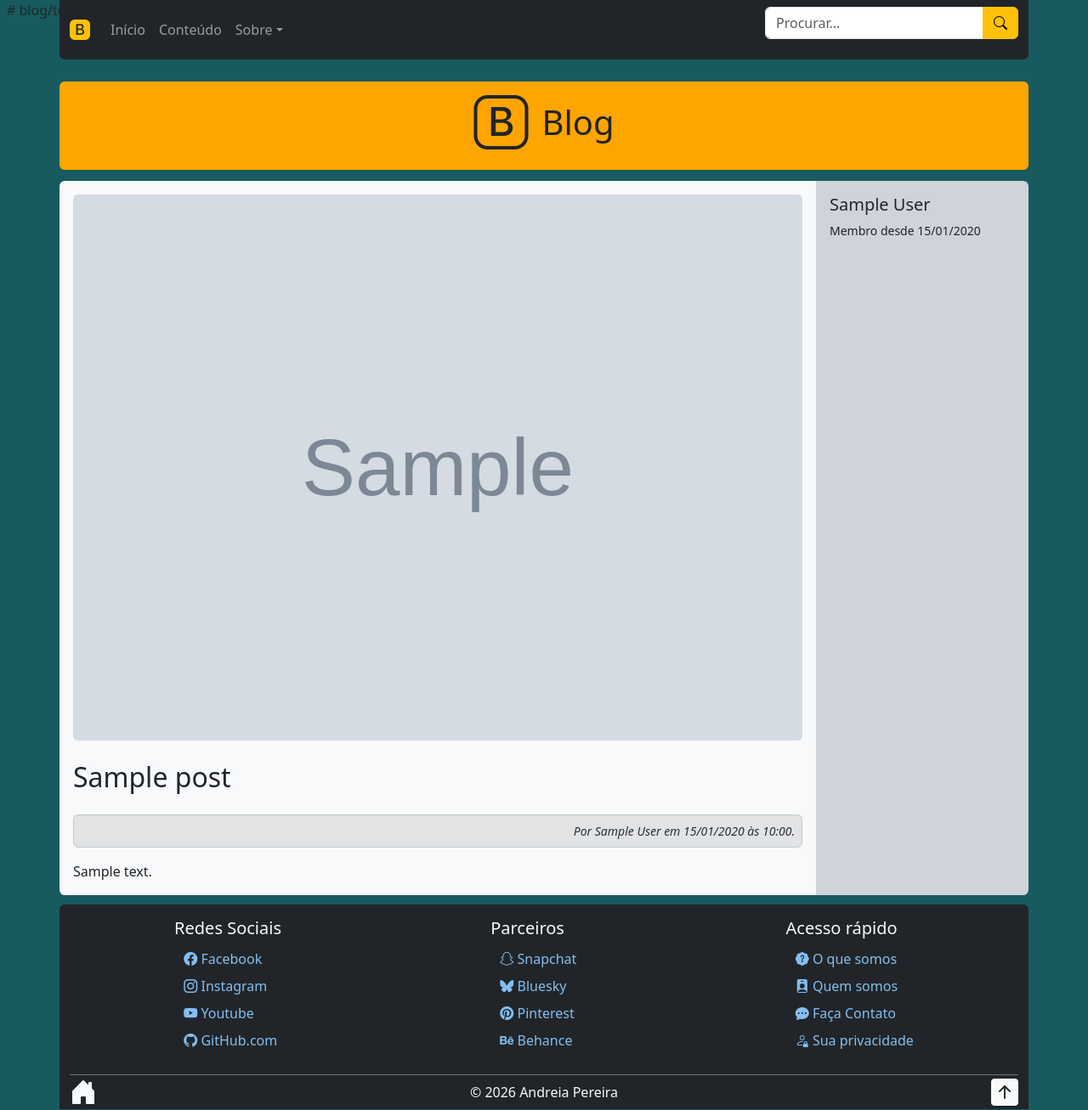
After one commit to andreiaalpe/blog-simples, a Django app: page /post/1/ in a window 1280 px wide. The commit adds this page. Shown: the whole page at 85% size. Run offline with Django 5.2, Linux system fonts and the light colour scheme; tables that the repository leaves empty hold one stand-in row (values such as "Sample post"); grey boxes marked "Sample" are stand-in pictures.

Commit message:
Exibindo post

```diff
--- /dev/null
+++ b/blog/static/css/style.css
@@ -0,0 +1,19 @@
+a { color: steelblue; text-decoration: none; }
+a:hover { color: orangered; }body { background-color: rgb(23, 91, 94); }
+a { color: steelblue; text-decoration: none; }
+a:hover { color: orangered; }
+body>header { background-color: orange; margin-top: 4.5rem; }
+body>header i { font-size: 4rem; }
+body>main { margin-top: .8rem; }
+body>footer { margin-top: .7rem; }
+.navbar-brand { font-size: 1.5rem; }
+.footer-top a { color: rgb(132, 191, 240); text-decoration: none; margin-left: .7rem; }
+.footer-top a:hover { color: var(--bs-warning); }
+.footer-botton a { color: var(--bs-light); }
+.footer-botton a:hover { color: var(--bs-warning); }
+.main-article-section { border-radius: .4rem .4rem 0 0; }
+.main-aside { border-radius: 0 0 .4rem .4rem; }
+@media screen and (min-width: 768px) {
+    .main-aside { min-width: 250px; max-width: 250px; border-radius: 0 .4rem .4rem 0; }
+    .main-article-section { border-radius: .4rem 0 0 .4rem; }
+}
--- a/blog/templates/_base.html
+++ b/blog/templates/_base.html
@@ -1,3 +1,5 @@
+{# blog\templates\_base.html #}
+{% load static %}
 <!DOCTYPE html>
 <html lang="pt-BR">
 <head>
@@ -5,6 +7,8 @@
     <meta name="viewport" content="width=device-width, initial-scale=1.0">
     <link href="https://cdn.jsdelivr.net/npm/bootstrap@5.3.8/dist/css/bootstrap.min.css" rel="stylesheet">
     <link rel="stylesheet" href="https://cdn.jsdelivr.net/npm/bootstrap-icons@1.13.2/font/bootstrap-icons.min.css">
+    <link rel="stylesheet" href="{% static 'css/style.css' %}">
+    <link rel="shortcut icon" href="{% static 'img/favicon.png' %}">
     <title>Blog</title>
     <style>
         body { background-color: rgb(23, 91, 94); }
@@ -60,29 +64,19 @@
         </div>
     </header>
 
-   <main class="container d-flex flex-column flex-md-row p-0 flex-grow-1">
-
+<main class="container d-flex flex-column flex-md-row p-0 flex-grow-1">
     <div class="main-article-section bg-light p-3 flex-fill flex-grow-1">
-
         {% block content %}{% endblock %}
-
     </div>
 
+    {# Esse trecho não funciona se `'show_aside': False` na view #}
+    {% if show_aside %}
+    <div class="main-aside p-3 bg-dark-subtle">
+        {% block aside %}{% endblock %}
+    </div>
+    {% endif %}
+</main>
 
-
-    {# Esse trecho não funciona de `'show_aside': False` na view #}
-
-    {% if show_aside %}
-
-    <div class="main-aside p-3 bg-dark-subtle">
-
-        {% block aside %}{% endblock %}
-
-    </div>
-
-    {% endif %}
-
-</main>
     <footer class="container bg-dark text-light rounded-top">
         <div class="footer-top d-flex align-items-center justify-content-around">
             <div class="p-2 mt-2">
--- a/blog/templates/home.html
+++ b/blog/templates/home.html
@@ -1,3 +1,5 @@
+{# blog\templates\home.html #}
+
 {% extends '_base.html' %}
 
 {% block content %}
@@ -14,7 +16,7 @@
         {# Loop para iterar cada postagem #}
         {% for post in posts %}
 
-        <div class="pb-3 col-12 col-sm-6 col-lg-4">
+        <div class="pb-3 col-12 col-sm-6 col-lg-3">
 
             <div class="card h-100">
                 <img class="card-img-top w-100" src="{{ post.thumbnail }}" alt="{{ post.title }}">
@@ -23,7 +25,7 @@
                     <p class="card-text flex-grow-1">{{ post.summary }}</p>
                 </div>
                 <div class="card-footer d-grid text-center">
-                    <a href="#{{ post.id }}">Ver post</a>
+                    <a href="{% url 'post_detail' id=post.id %}">Ver post</a>
                 </div>
             </div>
 
--- /dev/null
+++ b/blog/templates/post_detail.html
@@ -0,0 +1,28 @@
+# blog/templates/post_detail.html
+
+{% extends '_base.html' %}
+
+{% block content %}
+<article>
+    {% if post.thumbnail %}
+    <div><img src="{{ post.thumbnail }}" alt="{{ post.title }}" class="w-100 rounded"></div>
+    {% endif %}
+
+    <h2 class="my-4">{{ post.title }}</h2>
+    <div class="alert alert-secondary p-2 text-end">
+        <small><em>
+            Por {{ post.user.get_full_name|default:post.user.username }}
+            em {{ post.created_at|date:"d/m/Y \à\s H:i" }}.
+        </em></small>
+    </div>
+    <div>{{ post.textbody|safe }}</div>
+</article>
+
+{% endblock %}
+
+{% block aside %}
+<aside>
+    <h5>{{ post.user.get_full_name|default:post.user.username }}</h5>
+    <p><small>Membro desde {{ post.user.date_joined|date:"d/m/Y" }}</small></p>
+</aside>
+{% endblock %}
--- a/blog/urls.py
+++ b/blog/urls.py
@@ -7,4 +7,5 @@ urlpatterns = [
 
     # Rota para a página de contatos
     path('contacts/', views.contacts, name='contacts'),
+      path('post/<int:id>/', views.post_detail, name='post_detail'),  # Página do post completo
 ]
--- a/blog/views/__init__.py
+++ b/blog/views/__init__.py
@@ -1,2 +1,3 @@
 from .home import home
 from .contacts import contacts
+from .post_detail import post_detail
--- /dev/null
+++ b/blog/views/post_detail.py
@@ -0,0 +1,17 @@
+# blog/views/post_detail.py
+
+from django.shortcuts import render, get_object_or_404
+from ..models import Post
+
+def post_detail(request, id):
+    post = get_object_or_404(
+        Post.objects.select_related('user'),
+        id=id,
+        is_active=True
+    )
+
+    return render(
+        request,
+        'post_detail.html',
+        {'post': post}
+    )
```
Also changed, not shown: blog/static/img/favicon.png (added).
